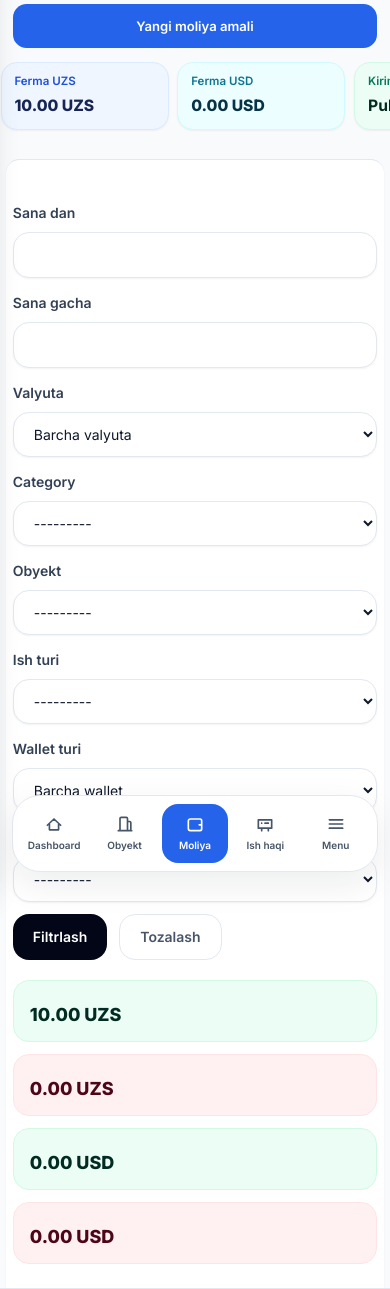
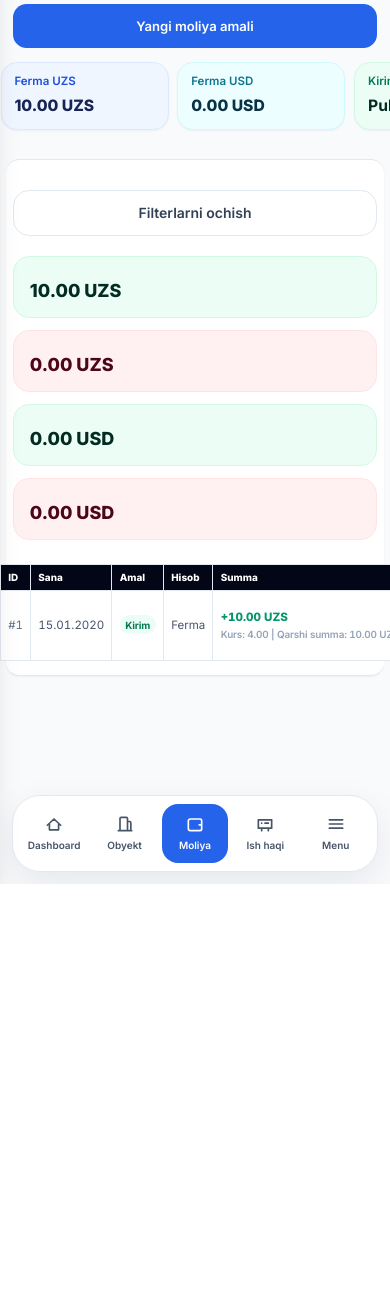
Before and after one commit to IskandarDusbekov/NMC, a Django app: page /finance/transactions/ in a window 390 px wide. Shown: the part 147-1436 px from the top of the page. After the commit the page ends 1031 px from the top, so only its background shows below. Run offline with Django 5.2, Linux system fonts and the light colour scheme; a user stored in the database is signed in; data comes from the database, SQL or seed files in the repository; tables that the repository leaves empty hold one stand-in row (values such as "Sample post"); some libraries are stand-ins or nearby versions.

Commit message:
Tepaga Filterlarni ochish / yashirish tugmasi qo‘shildi.
Tepaga Filterlarni ochish / yashirish tugmasi qo‘shildi.
Filter ishlatilgan bo‘lsa sahifa ochilganda avtomatik ochiq holatda qoladi.
Xarajat turlari bo‘yicha jami endi uzun pastga tushadigan ro‘yxat emas.
U blok yonga scroll bo‘ladigan kichik kartachalarga o‘tdi: category nomi, valyuta va jami summa aniq ko‘rinadi.

```diff
--- a/static/css/app.css
+++ b/static/css/app.css
@@ -77,6 +77,20 @@ table {
 
 .nav-active {
     background: linear-gradient(135deg, #3b82f6 0%, #2563eb 100%);
+}
+
+.finance-category-totals {
+    scrollbar-width: thin;
+    -webkit-overflow-scrolling: touch;
+}
+
+.finance-category-totals::-webkit-scrollbar {
+    height: 8px;
+}
+
+.finance-category-totals::-webkit-scrollbar-thumb {
+    background: rgba(148, 163, 184, 0.45);
+    border-radius: 999px;
 }
 
 .stat-card {
@@ -462,6 +476,34 @@ main {
         line-height: 1.25 !important;
     }
 
+    .finance-ledger-section {
+        padding: 0.85rem 0.4rem !important;
+        border-radius: 1rem !important;
+    }
+
+    .finance-ledger-section > div:not(.overflow-x-auto) {
+        padding-left: 0.25rem !important;
+        padding-right: 0.25rem !important;
+    }
+
+    .finance-category-totals {
+        margin-left: -0.15rem !important;
+        margin-right: -0.15rem !important;
+        padding-left: 0.15rem !important;
+        padding-right: 0.15rem !important;
+    }
+
+    .finance-category-totals > div {
+        min-width: 9.8rem !important;
+        border-radius: 1rem !important;
+        padding: 0.8rem !important;
+    }
+
+    .finance-category-totals > div p:last-child {
+        font-size: 0.9rem !important;
+        line-height: 1.2 !important;
+    }
+
     .dashboard-stats {
         scroll-padding-left: 0.75rem;
         margin-top: 0.25rem;
--- a/static/js/app.js
+++ b/static/js/app.js
@@ -180,6 +180,18 @@ document.addEventListener('DOMContentLoaded', () => {
             if (event.target === modal) {
                 closeGenericModal(modal);
             }
+        });
+    });
+
+    document.querySelectorAll('[data-toggle-panel]').forEach((button) => {
+        button.addEventListener('click', () => {
+            const panel = document.getElementById(button.dataset.togglePanel);
+            if (!panel) return;
+            const willOpen = panel.classList.contains('hidden');
+            panel.classList.toggle('hidden');
+            button.textContent = willOpen
+                ? (button.dataset.openLabel || 'Yashirish')
+                : (button.dataset.closedLabel || 'Ochish');
         });
     });
 
--- a/templates/finance/transaction_list.html
+++ b/templates/finance/transaction_list.html
@@ -91,12 +91,24 @@
         </section>
     {% endif %}
 
-    <section class="mt-6 rounded-3xl border border-slate-200 bg-white p-6 shadow-sm">
+    <section class="finance-ledger-section mt-6 rounded-3xl border border-slate-200 bg-white p-6 shadow-sm">
         <div class="flex flex-col gap-4 lg:flex-row lg:items-end lg:justify-between">
             <div>
                 <p class="text-xs font-semibold uppercase tracking-[0.18em] text-slate-400">Ledger</p>
                 <h3 class="mt-2 text-2xl font-extrabold text-slate-900">Pul harakatlari tarixi</h3>
             </div>
+            <button
+                type="button"
+                data-toggle-panel="finance-filter-panel"
+                data-open-label="Filterlarni yashirish"
+                data-closed-label="Filterlarni ochish"
+                class="inline-flex items-center justify-center rounded-2xl border border-slate-200 px-5 py-3 text-sm font-semibold text-slate-700"
+            >
+                {% if request.GET %}Filterlarni yashirish{% else %}Filterlarni ochish{% endif %}
+            </button>
+        </div>
+
+        <div id="finance-filter-panel" class="{% if request.GET %}mt-5{% else %}mt-5 hidden{% endif %}">
             <form method="get" class="grid gap-3 md:grid-cols-3 xl:grid-cols-7">
                 {% include "includes/form_field.html" with field=filter_form.date_from %}
                 {% include "includes/form_field.html" with field=filter_form.date_to %}
@@ -136,12 +148,17 @@
 
         {% if filtered_category_totals %}
             <div class="mt-4 rounded-2xl border border-slate-200 bg-slate-50 p-4">
-                <div class="flex flex-wrap items-center gap-2">
+                <div class="flex items-center justify-between gap-3">
                     <span class="text-xs font-bold uppercase tracking-[0.14em] text-slate-400">Xarajat turlari bo`yicha jami</span>
+                    <span class="text-[11px] font-semibold text-slate-400">Yonga suring</span>
+                </div>
+                <div class="finance-category-totals mt-3 flex gap-3 overflow-x-auto pb-1">
                     {% for row in filtered_category_totals %}
-                        <span class="rounded-full bg-white px-3 py-2 text-xs font-extrabold text-slate-700 shadow-sm">
-                            {{ row.category__name }}: {{ row.total|money }} {{ row.currency }}
-                        </span>
+                        <div class="min-w-[11rem] rounded-2xl border border-white bg-white px-4 py-3 shadow-sm">
+                            <p class="text-[11px] font-bold uppercase tracking-[0.12em] text-slate-400">{{ row.currency }}</p>
+                            <p class="mt-2 line-clamp-2 min-h-[2.5rem] text-sm font-bold text-slate-900">{{ row.category__name }}</p>
+                            <p class="mt-3 text-base font-extrabold text-slate-950">{{ row.total|money }}</p>
+                        </div>
                     {% endfor %}
                 </div>
             </div>
```
